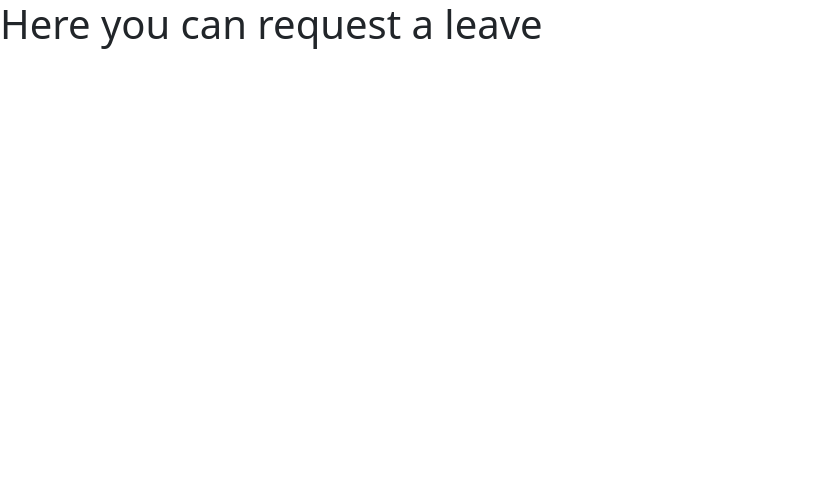
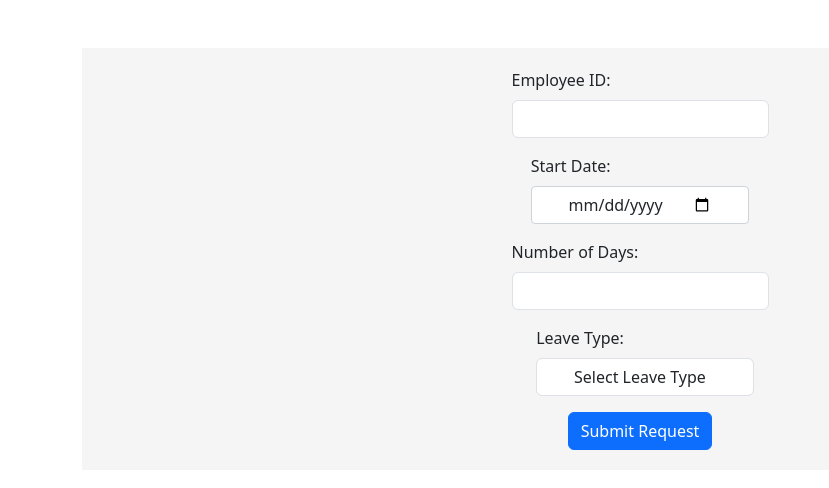
Before and after one commit to HarithaMihimal/HRMS-Project, a React (Vite) app in the folder client/: page /PageEMP/LeaveReq in a window 1280 px wide. Shown: the top 488 px of the page, without its empty margins (0-829 px from the left). Built offline with nearby package versions, Linux system fonts and the light colour scheme.

Commit message:
Created the frontend to request a leave

```diff
--- a/client/src/LeaveReq.jsx
+++ b/client/src/LeaveReq.jsx
@@ -1,9 +1,75 @@
 import React from "react";
+import { useState } from "react";
+import "./style.css";
 
 function LeaveReq() {
+  const [id, setid] = useState("");
+  const [startDate, setStartDate] = useState(new Date());
+  const [day_no, setNumDays] = useState(0);
+  const [type, setType] = useState("");
+
   return (
-    <div>
-      <h1>Here you can request a leave</h1>
+    <div className="container mt-5">
+      <div className="information">
+        <div className="mb-3">
+          <label htmlFor="employeeId" className="form-label">
+            Employee ID:
+          </label>
+          <input
+            type="text"
+            className="form-control"
+            id="employeeId"
+            onChange={(event) => {
+              setid(event.target.value);
+            }}
+          />
+        </div>
+        <div className="mb-3">
+          <label htmlFor="startDate" className="form-label">
+            Start Date:
+          </label>
+          <input
+            type="date"
+            className="form-control"
+            id="startDate"
+            onChange={(event) => {
+              setStartDate(event.target.value);
+            }}
+          />
+        </div>
+        <div className="mb-3">
+          <label htmlFor="numDays" className="form-label">
+            Number of Days:
+          </label>
+          <input
+            type="number"
+            className="form-control"
+            id="numDays"
+            onChange={(event) => {
+              setNumDays(event.target.value);
+            }}
+          />
+        </div>
+        <div className="mb-3">
+          <label htmlFor="leaveType" className="form-label">
+            Leave Type:
+          </label>
+          <select
+            className="form-control"
+            id="leaveType"
+            onChange={(event) => {
+              setType(event.target.value);
+            }}
+          >
+            <option value="">Select Leave Type</option>
+            <option value="annual">Annual</option>
+            <option value="casual">Casual</option>
+            <option value="no_pay">No Pay</option>
+            <option value="maternity">Maternity</option>
+          </select>
+        </div>
+        <button className="btn btn-primary">Submit Request</button>
+      </div>
     </div>
   );
 }
--- a/client/src/style.css
+++ b/client/src/style.css
@@ -26,3 +26,47 @@
 .custom-button {
     margin-bottom: 20px; /* Adjust the margin as needed */
   }
+
+  .App {
+    display: flex;
+    flex-direction: column;
+    justify-content: center;
+  }
+
+  .information {
+    display: flex;
+    flex-direction: column;
+    width: 100%;
+    justify-content: center;
+    align-items: center;
+
+  }
+  /* Add some margin to the bottom of each form group */
+  .mb-3 {
+    margin-bottom: 20px;
+  }
+
+  /* Center the submit button */
+  .btn-primary {
+    display: block;
+    margin: 0 auto;
+  }
+
+  /* Optional: Style the container background or add more styles as needed */
+  .information {
+    background-color: #f5f5f5;
+    padding: 20px;
+  }
+
+  input[type="date"] {
+    width: 100%;
+    padding: 0.375rem 2.3rem;
+    line-height: 1.5;
+    border-radius: 0.25rem;
+    border: 1px solid #ced4da;
+  }
+
+  .form-control[id="leaveType"] {
+    width: 105%;
+    padding: 0.375rem 2.3rem;
+  }
```
